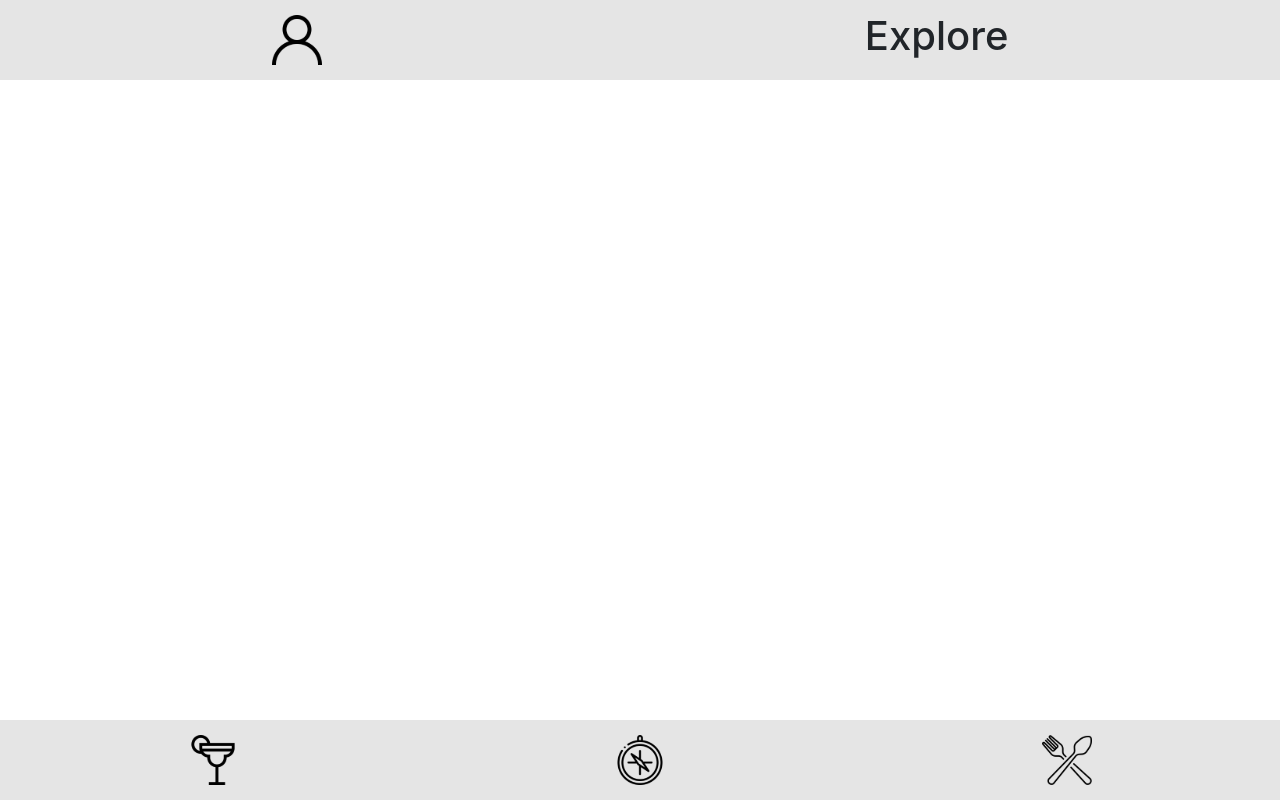
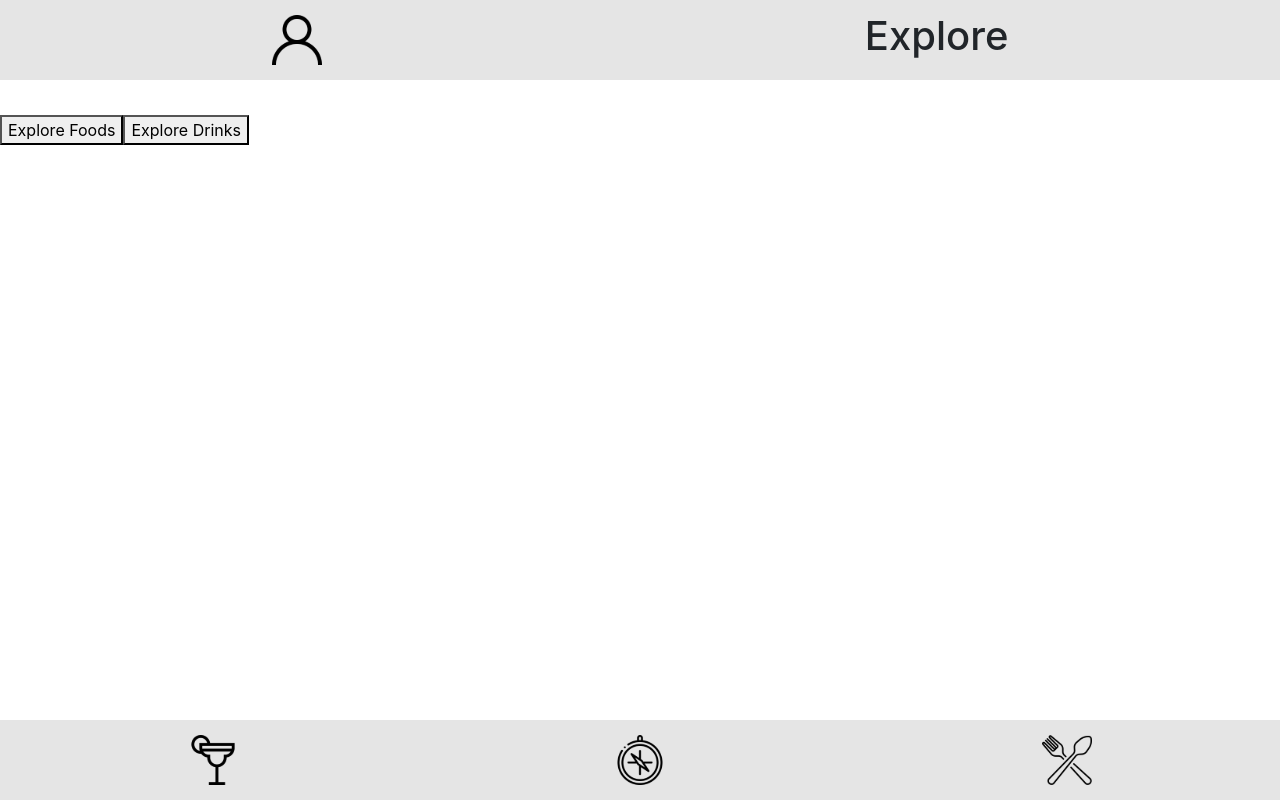
Before and after one commit to AugustoMagalhaes/react-context-api-19-recipes-app, a React (Create React App) app: page /explore in a window 1280 px wide. Built offline with nearby package versions, Linux system fonts and the light colour scheme.

Commit message:
R67 a R69 - tela de explorar

```diff
--- a/src/App.js
+++ b/src/App.js
@@ -6,7 +6,7 @@ import LoginScreen from './pages/Login/Login';
 import Provider from './context/Provider';
 import FoodsScreen from './pages/Foods';
 import DrinksScreen from './pages/Drinks';
-import ExploreScreen from './pages/Explore';
+import ExploreScreen from './pages/Explore/index';
 import ExploreFoodsScreen from './pages/ExploreFoods';
 import ExploreDrinksScreen from './pages/ExploreDrinks';
 import ExploreFoodsIngScreen from './pages/ExploreFoodsIng';
@@ -21,6 +21,7 @@ function App() {
     <Provider>
       <BrowserRouter>
         <Switch>
+          <Route exact path="/explore" component={ ExploreScreen } />
           <Route exact path="/favorite-recipes" component={ FavoriteRecipesScreen } />
           <Route exact path="/done-recipes" component={ DoneRecipesScreen } />
           <Route exact path="/profile" component={ ProfileScreen } />
@@ -41,7 +42,6 @@ function App() {
           />
           <Route exact path="/explore/drinks" component={ ExploreDrinksScreen } />
           <Route exact path="/explore/foods" component={ ExploreFoodsScreen } />
-          <Route exact path="/explore" component={ ExploreScreen } />
           <Route exact path="/foods" component={ FoodsScreen } />
           <Route exact path="/drinks" component={ DrinksScreen } />
           <Route exact path="/" component={ LoginScreen } />
--- a/src/pages/Explore/index.js
+++ b/src/pages/Explore/index.js
@@ -1,15 +1,36 @@
 import React from 'react';
+import PropTypes from 'prop-types';
 import Header from '../../components/Header/index';
 import Footer from '../../components/Footer/index';
 
-function ExploreScreen() {
+function ExploreScreen({ history }) {
   const pageTitle = 'Explore';
   return (
     <div>
       <Header pageTitle={ pageTitle } hasSearch={ false } />
+      <button
+        type="button"
+        data-testid="explore-foods"
+        onClick={ () => history.push('/explore/foods') }
+      >
+        Explore Foods
+      </button>
+      <button
+        type="button"
+        data-testid="explore-drinks"
+        onClick={ () => history.push('/explore/drinks') }
+      >
+        Explore Drinks
+      </button>
       <Footer />
     </div>
   );
 }
 
+ExploreScreen.propTypes = {
+  history: PropTypes.shape({
+    push: PropTypes.func.isRequired,
+  }).isRequired,
+};
+
 export default ExploreScreen;
```
